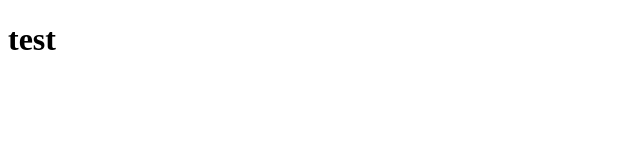
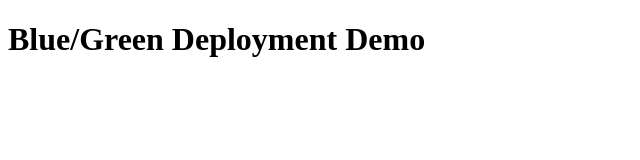
Before and after one commit to hashimotom92/bluegreenci, a plain HTML site: page index.html in a window 1280 px wide. Shown: the whole page, without its empty margins (0-640 px from the left). Drawn offline with Linux system fonts and the light colour scheme.

Commit message:
modify index.html

```diff
--- a/index.html
+++ b/index.html
@@ -1,5 +1,4 @@
 <!DOCTYPE html>
-<html>
 
 <head>
   <meta charset="utf-8" />
@@ -7,7 +6,7 @@
 </head>
 
 <body>
-  <h1>test</h1>
+  <h1>Blue/Green Deployment Demo</h1>
 </body>
 
 </html>
```
